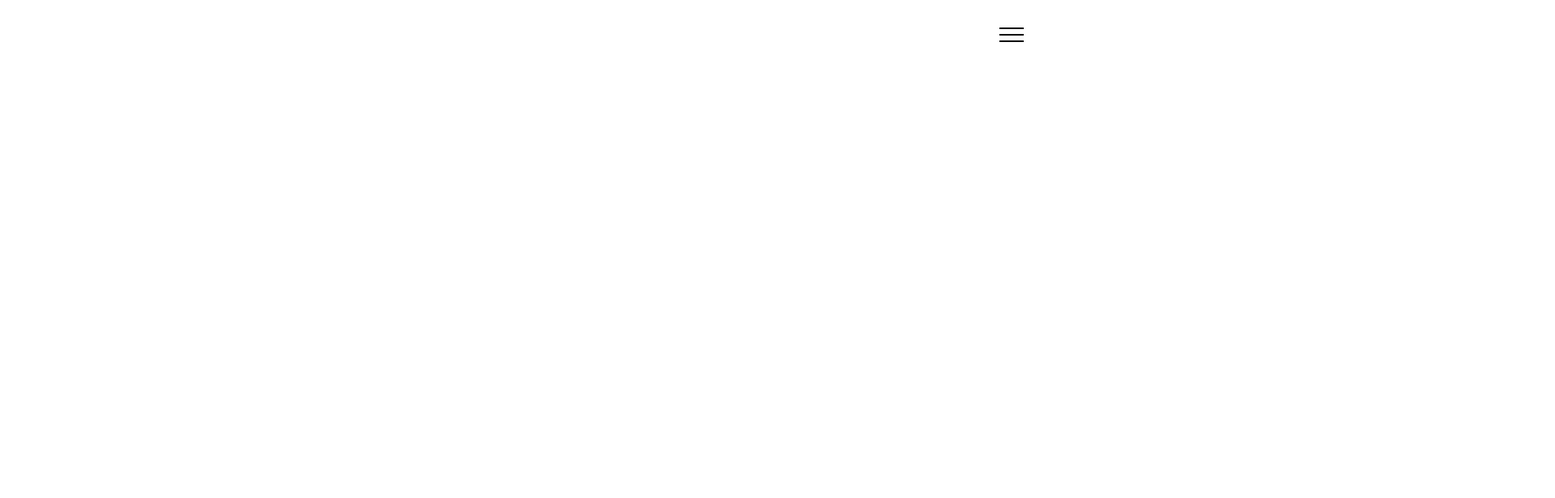
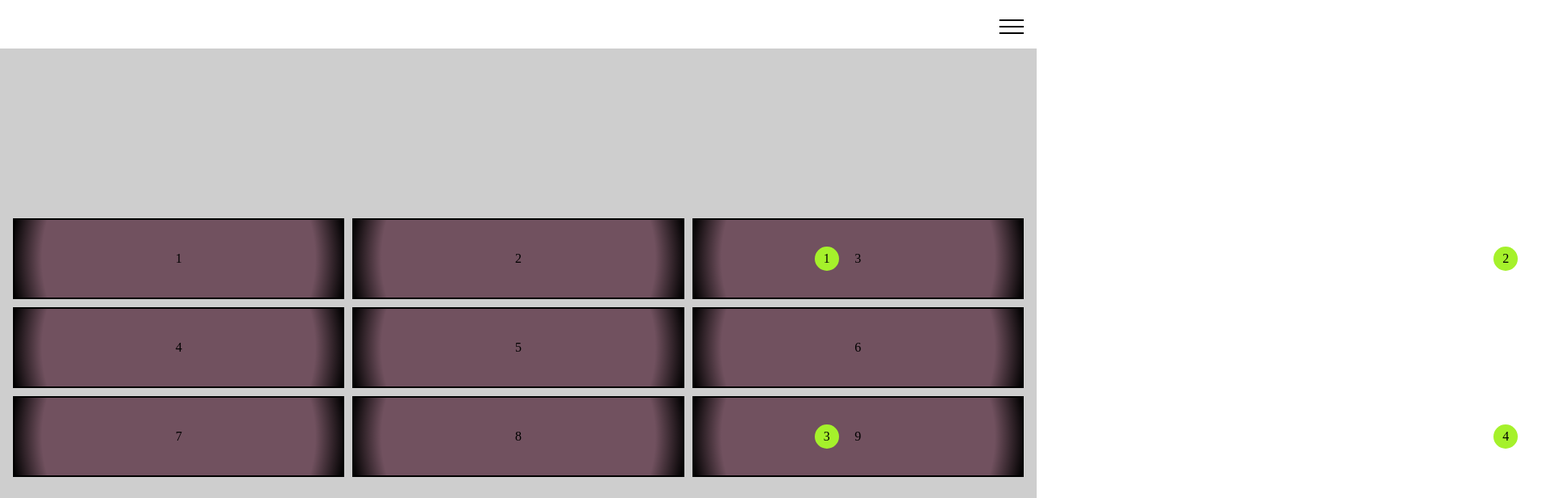
Before and after one commit to cleoledev/neutec_homework_0327, a Vue app: page / in a window 1280 px wide. Shown: the top 616 px of the page at 81% size, 1920 px wide, since content can reach past the window. Built offline with nearby package versions, Linux system fonts and the light colour scheme.

Commit message:
feat: 新增九宮格動畫

```diff
--- a/src/App.vue
+++ b/src/App.vue
@@ -1,10 +1,10 @@
 <script setup>
 import sideMenuData from './assets/data.json'
 import SideMenu from './components/SideMenu.vue'
+import PuzzleBlock from './components/PuzzleBlock.vue'
 </script>
 
 <template>
   <SideMenu :data="sideMenuData" />
+  <PuzzleBlock />
 </template>
-
-<style scoped></style>
--- /dev/null
+++ b/src/components/AnimatedBall.vue
@@ -0,0 +1,52 @@
+<script setup>
+defineProps({
+  start: {
+    type: Object,
+    required: true
+  },
+  end: {
+    type: Object,
+    required: true
+  }
+})
+</script>
+
+<template>
+  <div class="frame">
+    <span class="ball">
+      <slot />
+    </span>
+  </div>
+</template>
+
+<style scoped>
+.frame {
+  display: grid;
+  place-content: center;
+  animation: move 2s linear infinite;
+}
+
+.ball {
+  isolation: isolate;
+  display: grid;
+  place-content: center;
+  border-radius: 50%;
+  width: 30px;
+  height: 30px;
+  background-color: #A5F12B;
+}
+
+@keyframes move {
+  0% {
+    transform: translateX(0);
+  }
+
+  80% {
+    transform: translateX(100vw);
+  }
+
+  100% {
+    transform: translateX(100vw);
+  }
+}
+</style>
--- /dev/null
+++ b/src/components/PuzzleBlock.vue
@@ -0,0 +1,94 @@
+<script setup>
+import { onMounted, ref } from 'vue';
+import AnimatedBall from './AnimatedBall.vue';
+
+const data = [
+  { start: { x: 1, y: 1 }, end: { x: 3, y: 1 } },
+  { start: { x: 3, y: 1 }, end: { x: 3, y: 1 } },
+  { start: { x: 1, y: 3 }, end: { x: 3, y: 1 } },
+  { start: { x: 3, y: 3 }, end: { x: 3, y: 1 } }
+]
+
+const panel = ref(null)
+</script>
+
+<template>
+  <div class="wrapper">
+    <div class="panel" ref="panel">
+      <div class="box" v-for="item in 9" :key="item">
+        {{ item }}
+      </div>
+      <div class="panel">
+        <AnimatedBall v-for="(item, idx) in data" :key="idx" :from="item.from" :to="item.to">
+          {{
+        idx
+        +
+        1 }}
+        </AnimatedBall>
+      </div>
+    </div>
+
+  </div>
+</template>
+
+<style scoped>
+.wrapper {
+  display: flex;
+  align-items: center;
+  padding: 1rem;
+}
+
+.panel {
+  position: relative;
+  width: 100%;
+  display: grid;
+  grid-template: repeat(3, 100px) / repeat(3, 1fr);
+  gap: 10px;
+}
+
+.panel>.panel {
+  position: absolute;
+  inset: 0;
+}
+
+:deep(.frame:nth-child(2)) {
+  grid-column: 3 / 4;
+}
+
+:deep(.frame:nth-child(3)) {
+  grid-column: 1 / 2;
+  grid-row: 3 / 4;
+}
+
+:deep(.frame:nth-child(4)) {
+  grid-column: 3 / 4;
+  grid-row: 3 / 4;
+}
+
+.box {
+  display: grid;
+  place-content: center;
+  height: 100px;
+  border: black solid 2px;
+  background: radial-gradient(circle, rgba(113, 81, 95, 1) 81%, rgba(0, 0, 0, 1) 100%);
+}
+
+.box:nth-child(6n+3),
+.box:nth-child(6n+5) {
+  animation: flash 1s infinite;
+}
+
+@keyframes flash {
+  0% {
+    opacity: 1;
+  }
+
+  50% {
+    opacity: 0.6;
+  }
+
+  100% {
+    opacity: 1;
+  }
+}
+</style>
--- a/src/components/SideMenu.vue
+++ b/src/components/SideMenu.vue
@@ -37,7 +37,7 @@ const isOpen = ref(false)
   align-items: center;
   justify-content: end;
   background-color: #fff;
-  height: 80px;
+  height: 60px;
 }
 
 .trigger {
@@ -62,8 +62,8 @@ const isOpen = ref(false)
   top: 0;
   bottom: 0;
   right: 0;
-  padding: 2rem;
-  min-width: 20vw;
+  padding: 1.5rem 0;
+  min-width: 25vw;
   color: #fff;
   background-color: #000;
   z-index: 2;
--- a/src/style.css
+++ b/src/style.css
@@ -3,6 +3,11 @@
 *::after {
   box-sizing: border-box;
   margin: 0;
+}
+
+body {
+  min-height: 100dvh;
+  display: grid;
 }
 
 ul,
@@ -20,3 +25,9 @@ button {
   font: inherit;
   color: inherit;
 }
+
+#app {
+  display: grid;
+  grid-template-rows: max-content 1fr;
+  background-color: #cecece;
+}
```
